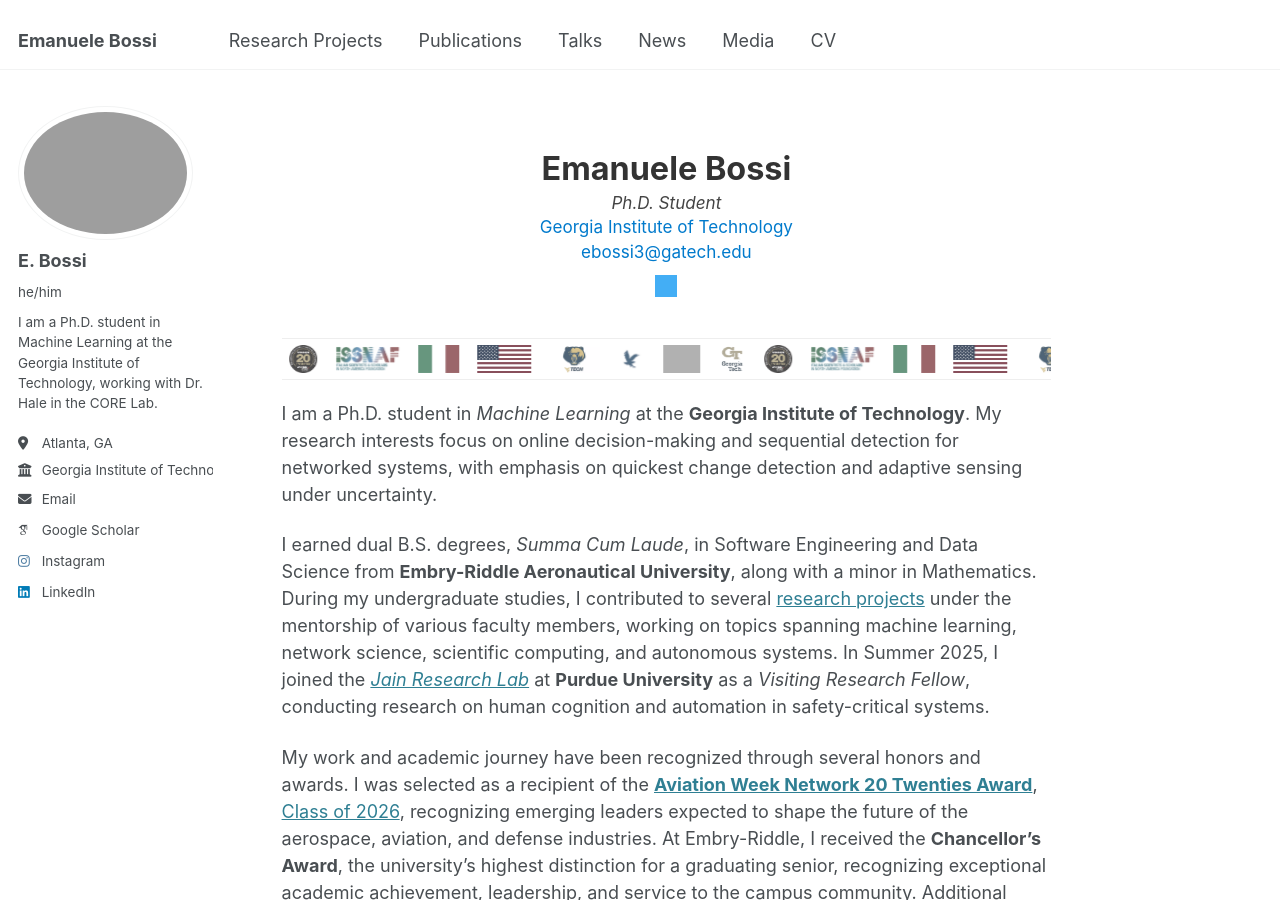
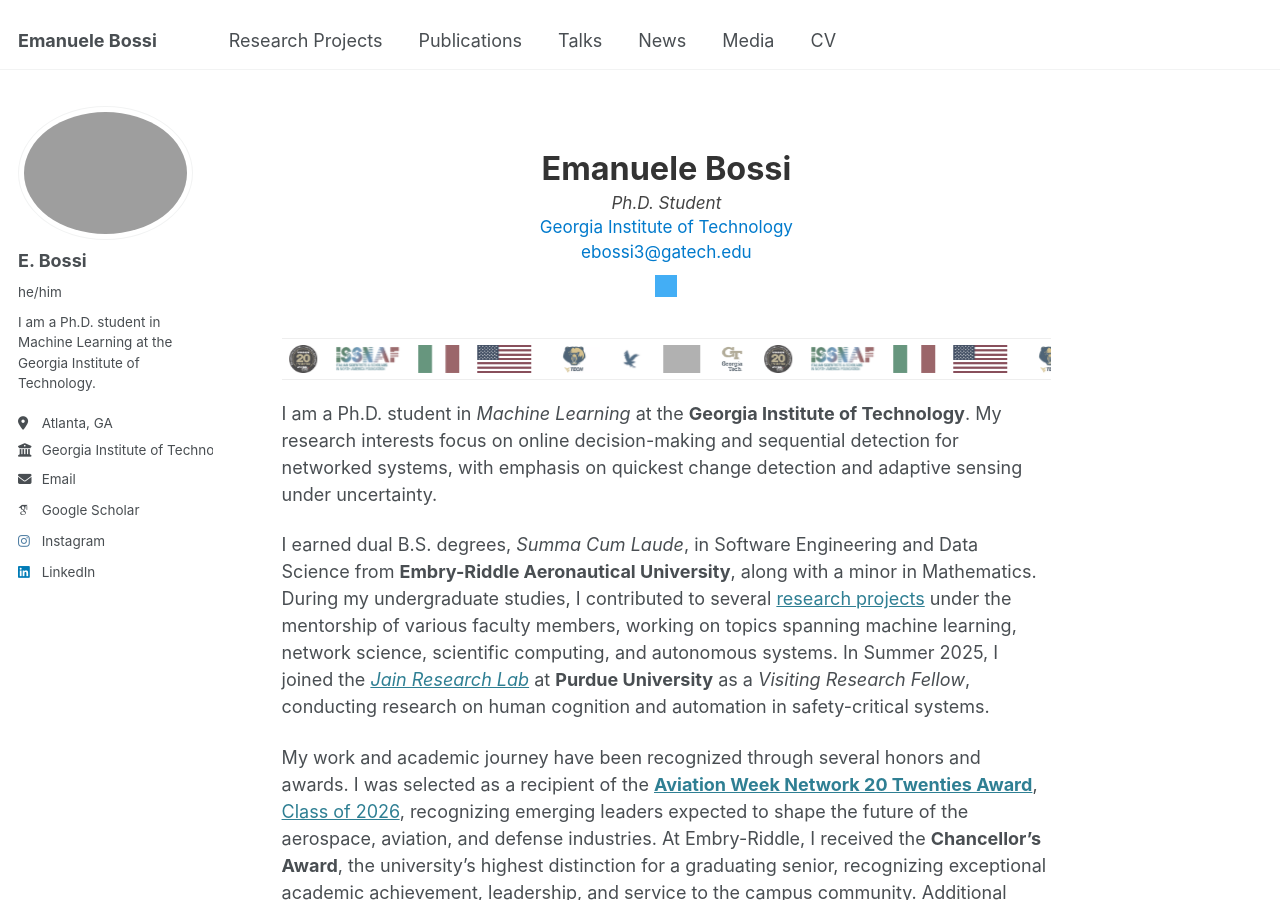
Before and after one commit to bossiemanuele/bossiemanuele.github.io, a Jekyll site: the page built from _pages/about.md, in a window 1280 px wide and 900 px high. Built offline with Jekyll 4.4.1, drawn with Linux system fonts in a browser that asks for light colours; some web fonts are replaced; grey boxes are pictures that could not be loaded.

Commit message:
Update _config.yml

```diff
--- a/_config.yml
+++ b/_config.yml
@@ -12,7 +12,7 @@
 title                    : "Emanuele Bossi"
 title_separator          : "-"
 name                     : &name "Emanuele Bossi"
-description              : &description "I am a Ph.D. student in Machine Learning at the Georgia Institute of Technology, working with Dr. Hale in the CORE Lab."
+description              : &description "I am a Ph.D. student in Machine Learning at the Georgia Institute of Technology."
 url                      : https://bossiemanuele.github.io # the base hostname & protocol for your site e.g. "https://[your GitHub username].github.io"
 baseurl                  : "" # the subpath of your site, e.g. "/blog"
 repository               : "academicpages/academicpages.github.io"
@@ -25,7 +25,7 @@
   avatar           : "profile.jpg"
   name             : "E. Bossi"
   pronouns         : "he/him" # example: "she/her"
-  bio              : "I am a Ph.D. student in Machine Learning at the Georgia Institute of Technology, working with Dr. Hale in the CORE Lab."
+  bio              : "I am a Ph.D. student in Machine Learning at the Georgia Institute of Technology."
   location         : "Atlanta, GA"
   employer         : "Georgia Institute of Technology"
   uri              : # URL
```
